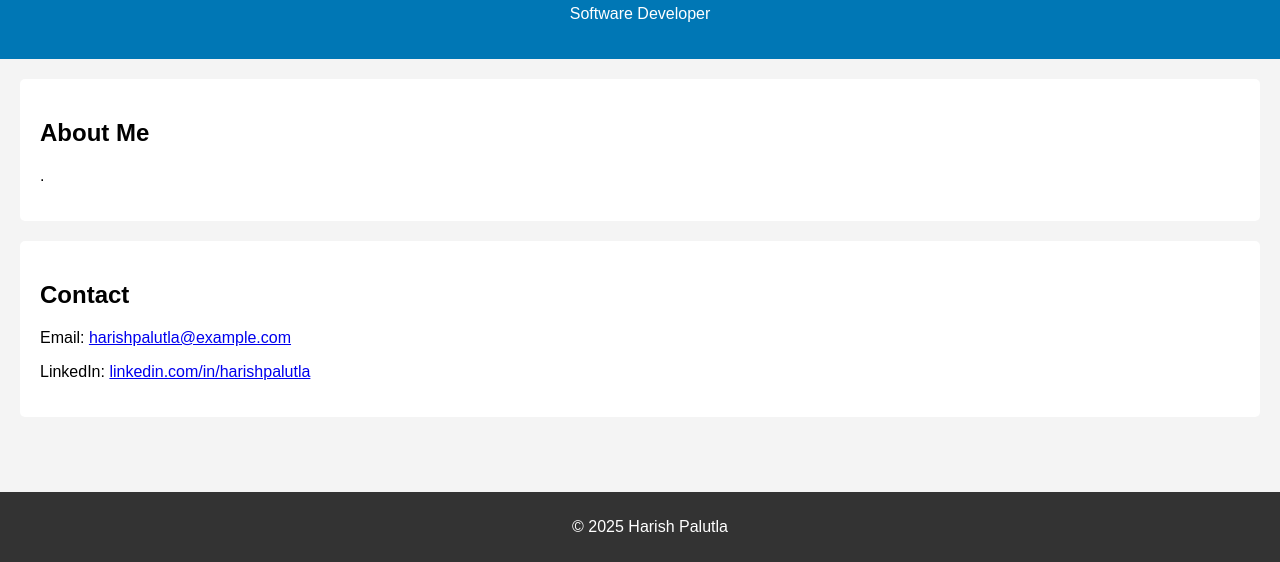
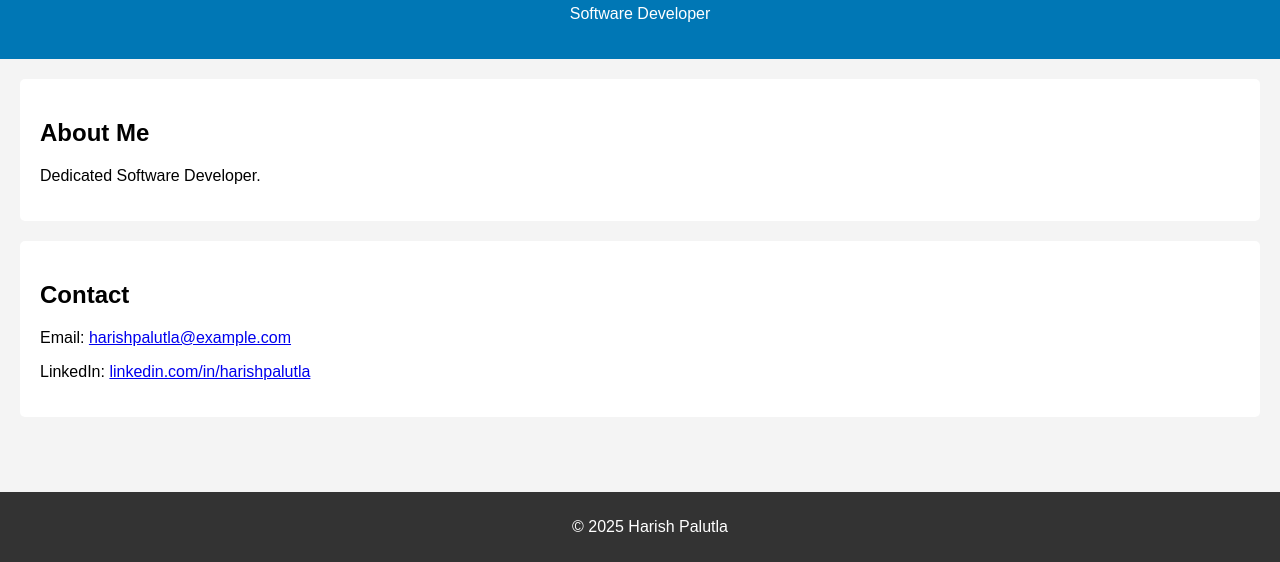
Before and after one commit to harishpalutla24/Port, a plain HTML site: page index.html in a window 1280 px wide. Shown: the part 238-800 px from the top of the page. Drawn offline with Linux system fonts and the light colour scheme.

Commit message:
Update index.html

```diff
--- a/index.html
+++ b/index.html
@@ -17,7 +17,7 @@
 
   <section class="about">
     <h2>About Me</h2>
-    <p>.</p>
+    <p>Dedicated Software Developer.</p>
   </section>
 
   <section class="contact">
```
